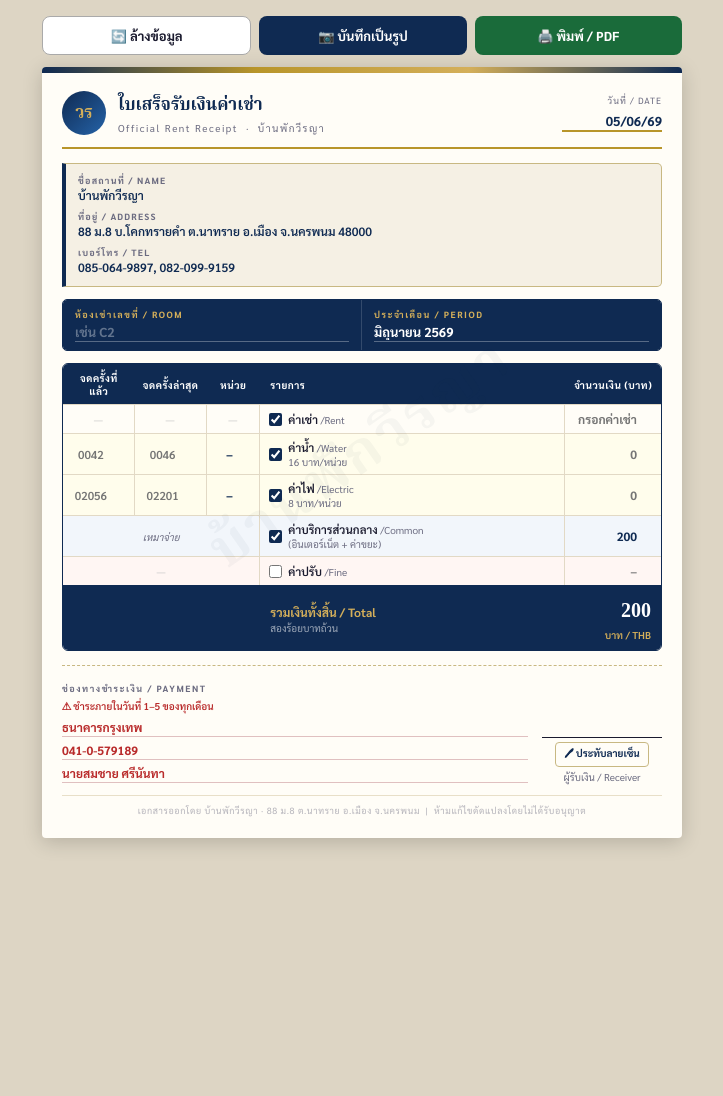
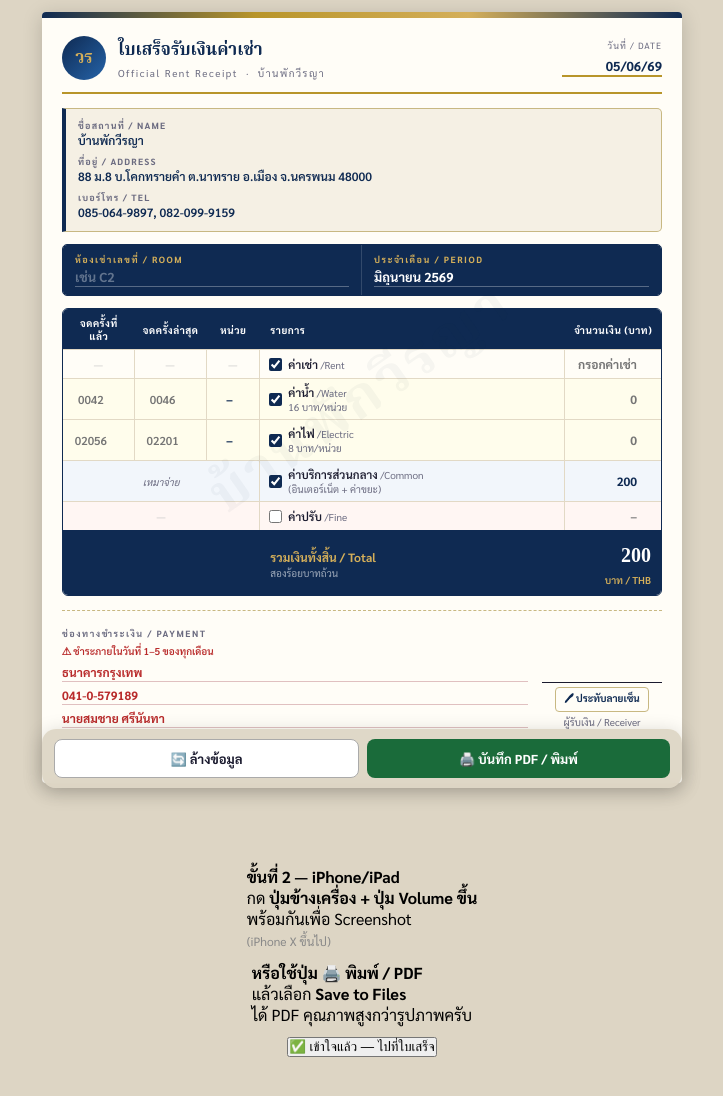
Before and after one commit to AlphaNPC-hash/Receipt, a plain HTML site: page index.html in a window 1280 px wide. Shown: the whole page, without its empty margins (278-1001 px from the left). Before the commit the page ends 874 px from the top, so only its background shows below. Drawn offline with Linux system fonts and the light colour scheme.

Commit message:
Add files via upload

```diff
--- a/index.html
+++ b/index.html
@@ -19,9 +19,18 @@ body{
   background:#ddd5c4;
   min-height:100vh;
   display:flex;flex-direction:column;align-items:center;
-  padding:16px 10px 36px;gap:12px;
+  padding:12px 10px 80px;gap:12px;
 }
-.controls{display:flex;gap:8px;flex-wrap:wrap;justify-content:center;width:100%;max-width:640px;}
+.controls{
+  display:flex;gap:8px;flex-wrap:wrap;justify-content:center;
+  width:100%;max-width:640px;
+  position:sticky;bottom:12px;z-index:100;
+  padding:10px 12px;
+  background:rgba(221,213,196,.92);
+  backdrop-filter:blur(8px);-webkit-backdrop-filter:blur(8px);
+  border-radius:14px;
+  box-shadow:0 4px 20px rgba(0,0,0,.18);
+}
 .btn{
   font-family:'Sarabun',sans-serif;font-size:13px;font-weight:700;
   padding:10px 14px;border:none;border-radius:8px;cursor:pointer;
@@ -30,7 +39,6 @@ body{
 }
 .btn:active{opacity:.75;}
 .btn-reset{background:#fff;color:var(--text);border:1.5px solid #aaa;}
-.btn-img  {background:var(--navy);color:#fff;}
 .btn-pdf  {background:#1a6b3a;color:#fff;}
 
 /* ═══ RECEIPT ═══ */
@@ -174,15 +182,10 @@ tr.r-total td{background:var(--navy);border-top:2px solid var(--gold)!important;
   table{font-size:10px!important;}
   @page{margin:8mm;size:A4 portrait;}
 }
+
 </style>
 </head>
 <body>
-
-<div class="controls">
-  <button class="btn btn-reset" onclick="resetForm()">🔄 ล้างข้อมูล</button>
-  <button class="btn btn-img"   onclick="saveAsImage()" id="btnImg">📷 บันทึกเป็นรูป</button>
-  <button class="btn btn-pdf"   onclick="doPrint()"     id="btnPDF">🖨️ พิมพ์ / PDF</button>
-</div>
 
 <div id="receipt">
   <div class="top-bar"></div>
@@ -288,6 +291,12 @@ tr.r-total td{background:var(--navy);border-top:2px solid var(--gold)!important;
   </div>
 </div>
 
+<!-- CONTROLS (bottom) -->
+<div class="controls">
+  <button class="btn btn-reset" onclick="resetForm()">🔄 ล้างข้อมูล</button>
+  <button class="btn btn-pdf"   onclick="doPrint()" id="btnPDF">🖨️ บันทึก PDF / พิมพ์</button>
+</div>
+
 <div id="toast" style="position:fixed;bottom:28px;left:50%;transform:translateX(-50%) translateY(16px);background:var(--navy);color:#fff;padding:11px 22px;border-radius:24px;font-size:13px;font-weight:600;opacity:0;transition:all .25s;pointer-events:none;z-index:999;white-space:nowrap;"></div>
 
 <script>
@@ -374,106 +383,58 @@ const inIframe=(function(){try{return window.self!==window.top;}catch(e){return
 const canShare=!inIframe&&!!navigator.share&&!!window.File;
 
 // ── PRINT / PDF ──
+function buildFilename() {
+  const room   = (document.getElementById('roomNo').value  || '').trim();
+  const period = (document.getElementById('period').value  || '').trim();
+  const date   = (document.getElementById('date').value    || '').trim().replace(/\//g,'-');
+  // Format: ใบเสร็จ_ห้องC2_มิถุนายน2569_05-06-69
+  let name = 'ใบเสร็จค่าเช่า';
+  if (room)   name += '_ห้อง' + room;
+  if (period) name += '_' + period;
+  if (date)   name += '_' + date;
+  return name;
+}
+
 function doPrint(){
-  const ctrl=document.querySelector('.controls');
-  const sb=document.getElementById('sigBtn');
-  ctrl.style.display='none'; sb.style.display='none';
+  const ctrl = document.querySelector('.controls');
+  const sb   = document.getElementById('sigBtn');
+  ctrl.style.display = 'none';
+  sb.style.display   = 'none';
+
+  // Set document title = filename so browser uses it as default PDF name
+  const origTitle  = document.title;
+  document.title   = buildFilename();
+
   setTimeout(function(){
     window.print();
-    function restore(){ctrl.style.display='';sb.style.display='';}
-    if('onafterprint' in window){window.onafterprint=function(){restore();window.onafterprint=null;};}
-    else setTimeout(restore,3000);
-  },120);
+    function restore(){
+      document.title       = origTitle;
+      ctrl.style.display   = '';
+      sb.style.display     = '';
+    }
+    if ('onafterprint' in window) {
+      window.onafterprint = function(){ restore(); window.onafterprint = null; };
+    } else {
+      setTimeout(restore, 3000);
+    }
+  }, 120);
 }
 
-// ── SAVE AS IMAGE ──
-// Renders receipt to canvas via cloning all visible content into a new window,
-// then draws to canvas using drawWindow (Firefox) or falls back to print-to-image
-async function saveAsImage(){
-  const btn=document.getElementById('btnImg');
-  btn.disabled=true; btn.textContent='⏳ กำลังสร้าง...';
 
-  try {
-    const period=document.getElementById('period').value||'receipt';
-    const room=document.getElementById('roomNo').value||'';
-    const fname='ใบเสร็จ_'+(room?room+'_':'')+period+'.png';
 
-    // Build a self-contained HTML string of the receipt with all values inlined
-    const rec=document.getElementById('receipt');
+function closeOverlayAndScroll() {
+  document.getElementById('ss-overlay').classList.remove('show');
+  // Scroll receipt into view smoothly
+  const rec = document.getElementById('receipt');
+  // Hide controls temporarily for cleaner screenshot
+  const ctrl = document.querySelector('.controls');
+  ctrl.style.display = 'none';
+  rec.scrollIntoView({ behavior: 'smooth', block: 'start' });
+  // Restore controls after 5 seconds
+  setTimeout(function() { ctrl.style.display = ''; }, 5000);
+  toast('📷 พร้อมแล้ว! กดปุ่มข้าง+Volume ขึ้น เพื่อ Screenshot');
+}
 
-    // Clone and inline all input values as text
-    const clone=rec.cloneNode(true);
-
-    clone.querySelectorAll('input[type="text"],input[type="number"]').forEach(el=>{
-      const orig=el.id?document.getElementById(el.id):null;
-      const val=orig?orig.value:el.value;
-      const span=document.createElement('span');
-      span.textContent=val||'';
-      const cs=window.getComputedStyle(el);
-      span.style.cssText='font-size:'+cs.fontSize+';font-weight:'+cs.fontWeight+';color:'+cs.color+';font-family:'+cs.fontFamily+';';
-      el.parentNode.replaceChild(span,el);
-    });
-
-    clone.querySelectorAll('input[type="checkbox"]').forEach(el=>{
-      const orig=el.id?document.getElementById(el.id):null;
-      const checked=orig?orig.checked:el.checked;
-      const span=document.createElement('span');
-      span.textContent=checked?'☑':'☐';
-      span.style.cssText='font-size:13px;color:#0f2a52;';
-      el.parentNode.replaceChild(span,el);
-    });
-
-    // Sig
-    const si=clone.querySelector('#sigImg');
-    const so=document.getElementById('sigImg');
-    if(si&&so){
-      if(sigOn){si.src=so.src;si.style.display='block';}
-      else si.style.display='none';
-    }
-    const sb2=clone.querySelector('#sigBtn');
-    if(sb2)sb2.remove();
-
-    // Get all styles from current page
-    const styles=Array.from(document.styleSheets).map(ss=>{
-      try{return Array.from(ss.cssRules).map(r=>r.cssText).join('\n');}
-      catch(e){return '';}
-    }).join('\n');
-
-    const html='<!DOCTYPE html><html><head>'
-      +'<meta charset="UTF-8">'
-      +'<link href="https://fonts.googleapis.com/css2?family=Sarabun:wght@400;600;700;800&family=Noto+Serif+Thai:wght@700;900&display=swap" rel="stylesheet">'
-      +'<style>*{box-sizing:border-box;margin:0;padding:0;}body{background:#fffdf7;padding:0;margin:0;}'+styles+'</style>'
-      +'</head><body style="background:#fffdf7;">'
-      +clone.outerHTML
-      +'</body></html>';
-
-    if(canShare||!isIOS){
-      // Open in new tab with print-to-image instructions
-      const blob=new Blob([html],{type:'text/html'});
-      const url=URL.createObjectURL(blob);
-      const w=window.open(url,'_blank');
-      if(w){
-        setTimeout(()=>URL.revokeObjectURL(url),5000);
-        toast('📷 เปิดหน้าใหม่แล้ว — กด Ctrl+P แล้วบันทึกเป็น PDF หรือ Screenshot');
-      }
-    } else {
-      // iOS: open new window → user screenshots
-      const w=window.open('','_blank');
-      if(w){
-        w.document.write(html);
-        w.document.close();
-        toast('📷 กด Screenshot (ปุ่มข้าง+ปิดเครื่อง) เพื่อบันทึกเป็นรูปครับ');
-      } else {
-        toast('⚠️ กรุณาอนุญาต Popup ใน Safari แล้วลองใหม่');
-      }
-    }
-  } catch(e){
-    toast('❌ '+e.message);
-    console.error(e);
-  } finally {
-    btn.disabled=false; btn.textContent='📷 บันทึกเป็นรูป';
-  }
-}
 
 // ── TOAST ──
 function toast(msg){
@@ -495,5 +456,21 @@ function setDefaults(){
 setDefaults();
 calcTotal();
 </script>
+
+    <div class="step">
+      <b>ขั้นที่ 2 — iPhone/iPad</b><br>
+      กด <b>ปุ่มข้างเครื่อง + ปุ่ม Volume ขึ้น</b><br>
+      พร้อมกันเพื่อ Screenshot<br>
+      <span style="font-size:12px;color:#888;">(iPhone X ขึ้นไป)</span>
+    </div>
+    <div class="step">
+      <b>หรือใช้ปุ่ม 🖨️ พิมพ์ / PDF</b><br>
+      แล้วเลือก <b>Save to Files</b><br>
+      ได้ PDF คุณภาพสูงกว่ารูปภาพครับ
+    </div>
+    <button class="close-btn" onclick="closeOverlayAndScroll()">✅ เข้าใจแล้ว — ไปที่ใบเสร็จ</button>
+  </div>
+</div>
+
 </body>
 </html>
```
